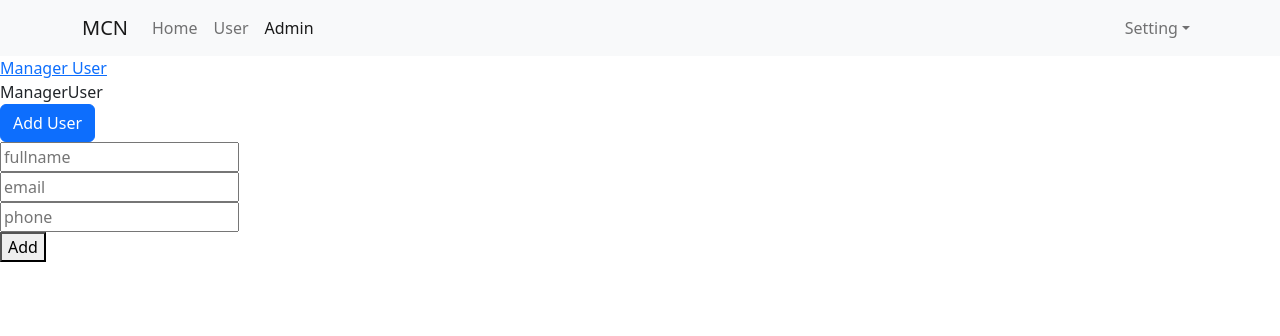
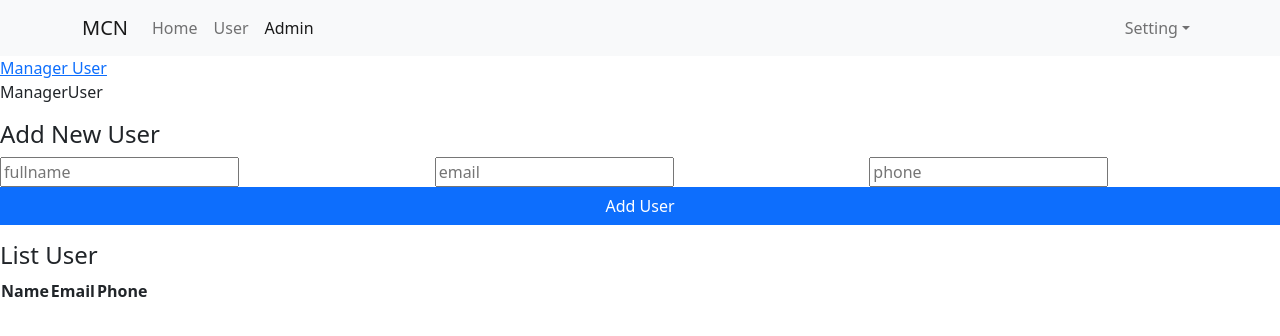
Before and after one commit to phongnhadn1991/reactjs-shop, a React (Create React App) app: page /admins/manager-user in a window 1280 px wide. Shown: the top 336 px of the page. Built offline with nearby package versions, Linux system fonts and the light colour scheme.

Commit message:
list user

```diff
--- a/src/components/Admin/Admin.jsx
+++ b/src/components/Admin/Admin.jsx
@@ -1,5 +1,7 @@
 import React from 'react';
 import { Outlet, Link } from "react-router-dom";
+import { ToastContainer } from 'react-toastify';
+import 'react-toastify/dist/ReactToastify.css';
 
 const Admin = (props) => {
     return (
@@ -8,6 +10,18 @@ const Admin = (props) => {
                 <Link to='manager-user'>Manager User</Link>
             </div>
             <Outlet />
+
+            <ToastContainer
+            position="top-right"
+            autoClose={5000}
+            hideProgressBar={false}
+            newestOnTop={false}
+            closeOnClick
+            rtl={false}
+            draggable
+            theme="light"
+            />
+            <ToastContainer />
         </div>
     );
 }
--- a/src/components/Admin/Content/ManagerUser.jsx
+++ b/src/components/Admin/Content/ManagerUser.jsx
@@ -1,28 +1,27 @@
 import React, { useState } from 'react';
-import axios from 'axios'
-import { ToastContainer, toast } from 'react-toastify';
-import 'react-toastify/dist/ReactToastify.css';
+import { toast } from 'react-toastify';
+import { postCreateNewUser } from '../../../services/apiService'
 
 const ManagerUser = (props) => {
 
-    const [fullNameUser, setfullNameUser] = useState('')
-    const [emailUser, setemailUser] = useState('')
-    const [phoneUser, setphoneUser] = useState('')
+    const [fullname, setfullname] = useState('')
+    const [email, setemail] = useState('')
+    const [phone, setphone] = useState('')
 
     const clearForm = () => {
-        setfullNameUser('')
-        setemailUser('')
-        setphoneUser('')
+        setfullname('')
+        setemail('')
+        setphone('')
     }
 
-    const onchangeFullNameUser = (e) => {
-        setfullNameUser(e.target.value)
+    const onchangeFullname = (e) => {
+        setfullname(e.target.value)
     }
-    const onchangeEmailUser = (e) => {
-        setemailUser(e.target.value)
+    const onchangeEmail = (e) => {
+        setemail(e.target.value)
     }
-    const onchangePhoneNameUser = (e) => {
-        setphoneUser(e.target.value)
+    const onchangePhoneName = (e) => {
+        setphone(e.target.value)
     }
 
     const validateEmail = (email) => {
@@ -37,30 +36,24 @@ const ManagerUser = (props) => {
         e.preventDefault()
         // validate
 
-        if(!fullNameUser) {
+        if(!fullname) {
             toast.warn('Invalid full name')
             return
         }
 
-        const isValidEmail = validateEmail(emailUser)
+        const isValidEmail = validateEmail(email)
         if(!isValidEmail) {
             toast.warn('Invalid email')
             return
         }
 
-        if(!phoneUser) {
+        if(!phone) {
             toast.warn('Invalid phone')
             return
         }
 
-        let dataForm = {
-            fullname: fullNameUser,
-            email: emailUser,
-            phone: phoneUser
-        }
         // call apis
-        console.log('>>> form data:', dataForm);
-        let res = await axios.post('https://6177a06f9c328300175f5a35.mockapi.io/users', dataForm)
+        let res = await postCreateNewUser(fullname, email, phone)
         if(res.data && res.status === 201) {
             clearForm()
             toast.success('Created User')
@@ -71,35 +64,33 @@ const ManagerUser = (props) => {
     return (
         <div>
             ManagerUser
-            <div>
-            <button className='btn btn-primary'>Add User</button>
+            <div className='pt-3'>
+                <h4>Add New User</h4>
             </div>
-            <form >
+            <form className='row'>
                 <div className='col-md-4'>
-                    <input onChange={(e) => onchangeFullNameUser(e)} value={fullNameUser} type="text" placeholder='fullname' />
+                    <input onChange={(e) => onchangeFullname(e)} value={fullname} type="text" placeholder='fullname' />
                 </div>
                 <div className='col-md-4'>
-                <input onChange={(e) => onchangeEmailUser(e)} value={emailUser} type="text" placeholder='email' />
+                <input onChange={(e) => onchangeEmail(e)} value={email} type="text" placeholder='email' />
                 </div>
                 <div className='col-md-4'>
-                <input onChange={(e) => onchangePhoneNameUser(e)} value={phoneUser} type="text" placeholder='phone' />
+                <input onChange={(e) => onchangePhoneName(e)} value={phone} type="text" placeholder='phone' />
                 </div>
-                <button onClick={(e) => { addNewUser(e) }}>Add</button>
+                <button className='btn btn-primary' onClick={(e) => { addNewUser(e) }}>Add User</button>
             </form>
 
-            <ToastContainer
-            position="top-right"
-            autoClose={5000}
-            hideProgressBar={false}
-            newestOnTop={false}
-            closeOnClick
-            rtl={false}
-            pauseOnFocusLoss
-            draggable
-            pauseOnHover
-            theme="light"
-            />
-            <ToastContainer />
+            <div className='pt-3'>
+                <h4>List User</h4>
+                <table>
+                    <tr>
+                        <th>Name</th>
+                        <th>Email</th>
+                        <th>Phone</th>
+                    </tr>
+                </table>
+            </div>
+
         </div>
     );
 }
--- a/src/services/apiService.jsx
+++ b/src/services/apiService.jsx
@@ -0,0 +1,12 @@
+import axios from '../utils/axiosCustomize'
+
+const postCreateNewUser = (fullname, email, phone) => {
+    let data = {
+        fullname: fullname,
+        email: email,
+        phone: phone
+    }
+    return axios.post('users', data)
+}
+
+export { postCreateNewUser }
--- /dev/null
+++ b/src/utils/axiosCustomize.jsx
@@ -0,0 +1,7 @@
+import axios from 'axios'
+
+const instance = axios.create({
+    baseURL: 'https://6177a06f9c328300175f5a35.mockapi.io/'
+})
+
+export default instance
```
